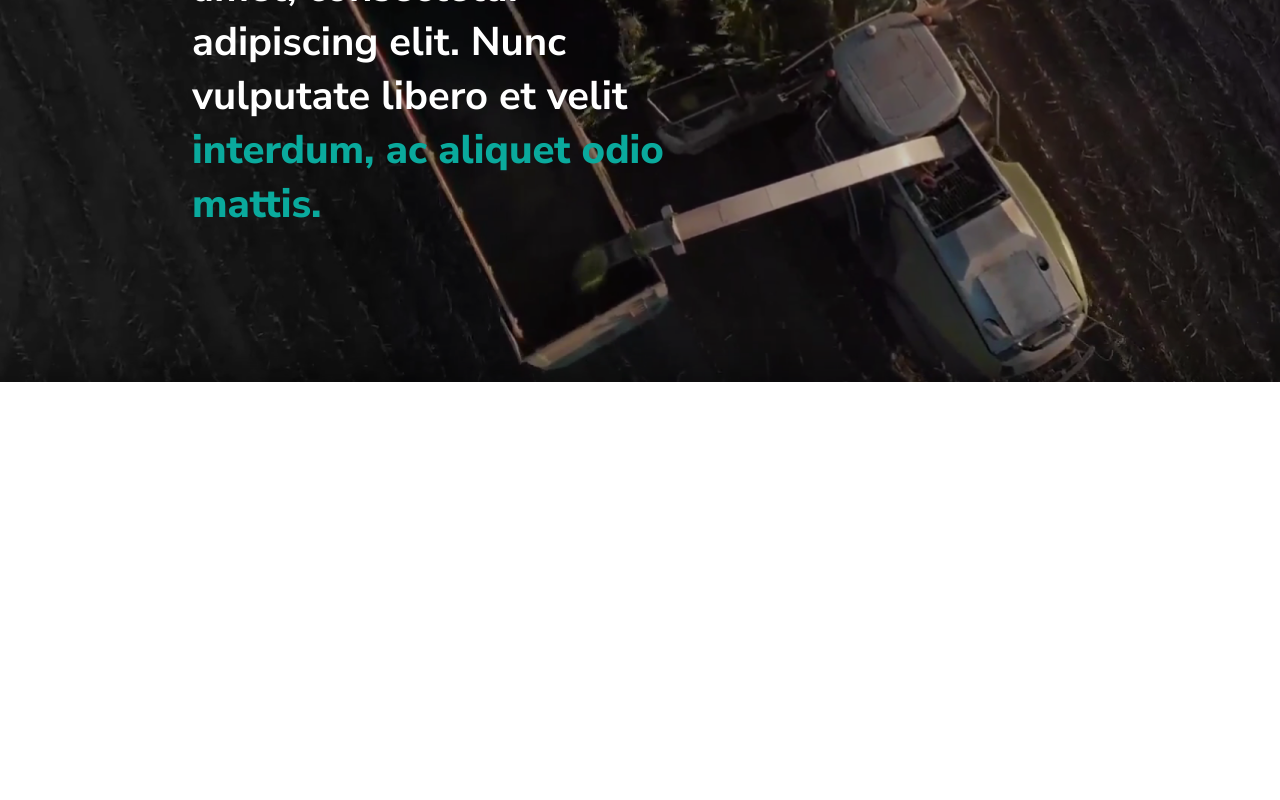
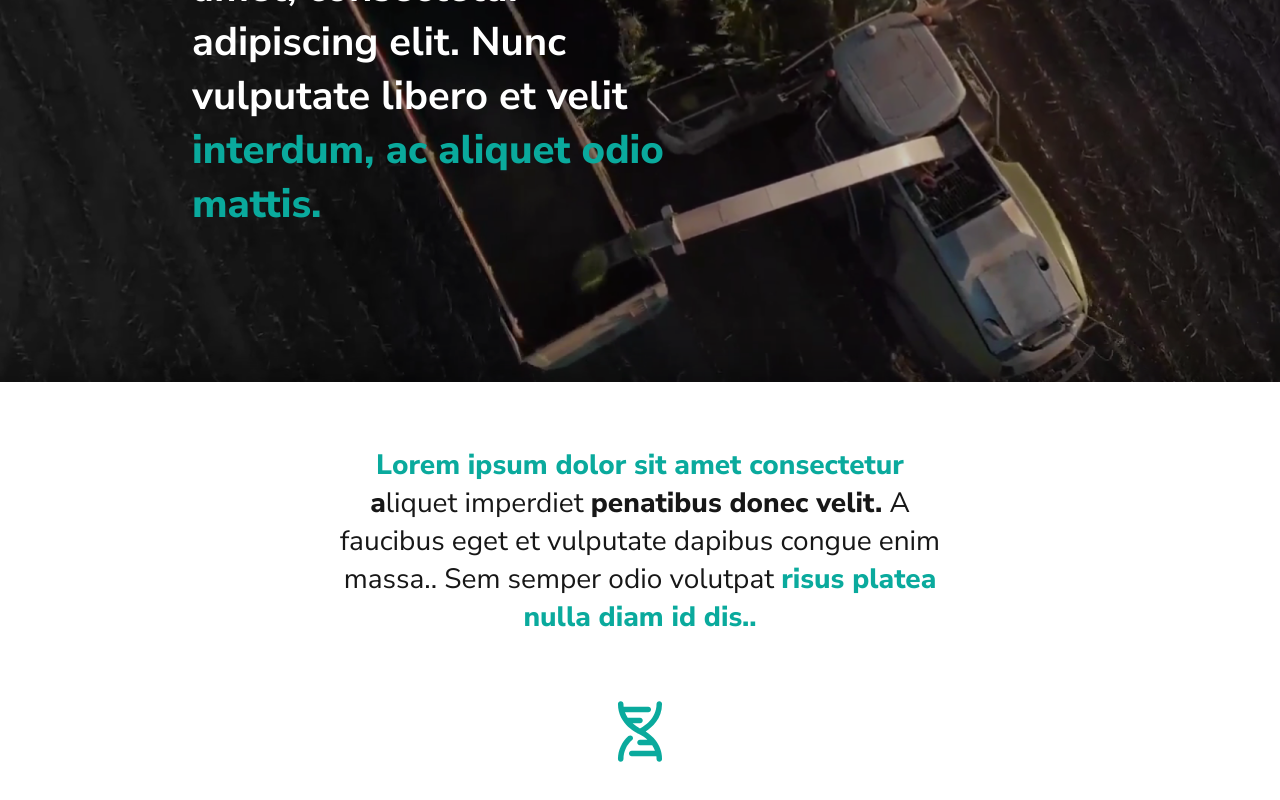
Before and after one commit to EFDillmann/PruebaT-cnicaFrontend-GrupoDelsud, a Next.js app: page / in a window 1280 px wide. Shown: the part 380-1180 px from the top of the page. Before the commit the page ends 800 px from the top, so only its background shows below. Built offline with nearby package versions, Linux system fonts and the light colour scheme.

Commit message:
personalizable texts and about responsive

```diff
--- a/src/app/globals.css
+++ b/src/app/globals.css
@@ -32,9 +32,22 @@ a {
     text-decoration: none;
 }
 
+b {
+    font-weight: 800;
+}
+
 button {
     cursor: pointer;
     border: none;
+}
+
+.container {
+    display: flex;
+    flex-direction: column;
+    align-items: center;
+    justify-content: center;
+
+    width: 100%;
 }
 
 .cyan-text {
--- a/src/app/page.tsx
+++ b/src/app/page.tsx
@@ -1,15 +1,32 @@
+import AboutText from "@/landing/components/sections/About/AboutText";
 import Hero from "@/landing/components/sections/Hero/Hero";
 import Navbar from "@/landing/components/sections/Navbar/Navbar";
 
 export default function Home() {
     return (
         <>
-            <header id="header">
+            <header id="header" className="container">
                 <Navbar />
+                <Hero>
+                    Lorem ipsum dolor sit amet, consectetur adipiscing elit.
+                    Nunc vulputate libero et velit{" "}
+                    <span className="cyan-text">
+                        interdum, ac aliquet odio mattis.
+                    </span>
+                </Hero>
+                <AboutText>
+                    <span className="cyan-text">
+                        Lorem ipsum dolor sit amet consectetur
+                    </span>{" "}
+                    <b>a</b>liquet imperdiet <b>penatibus donec velit.</b> A
+                    faucibus eget et vulputate dapibus congue enim massa.. Sem
+                    semper odio volutpat{" "}
+                    <span className="cyan-text">
+                        risus platea nulla diam id dis..
+                    </span>
+                </AboutText>
             </header>
-            <main id="main">
-                <Hero />
-            </main>
+            <main id="main"></main>
             <footer id="footer"></footer>
         </>
     );
--- /dev/null
+++ b/src/landing/components/sections/About/AboutText.tsx
@@ -0,0 +1,26 @@
+import { PropsWithChildren } from "react";
+
+import styles from "./about-text.module.css";
+import Image from "next/image";
+
+const AboutText = ({ children }: PropsWithChildren) => {
+    return (
+        <section className={styles["about-text"]}>
+            <p className={styles.text}>{children}</p>
+
+            <div className={styles["dna-icon"]}>
+                <Image
+                    src="/svgs/dna.svg"
+                    alt="Dna icon"
+                    layout="responsive"
+                    width={24}
+                    height={24}
+                    unoptimized
+                    priority
+                />
+            </div>
+        </section>
+    );
+};
+
+export default AboutText;
--- /dev/null
+++ b/src/landing/components/sections/About/about-text.module.css
@@ -0,0 +1,39 @@
+.about-text {
+    display: flex;
+    flex-direction: column;
+    align-items: center;
+    justify-content: center;
+    gap: 3rem;
+
+    max-width: 80%;
+    margin-block: 3rem;
+}
+
+.text {
+    font-size: 0.9rem;
+    font-weight: 400;
+    text-align: center;
+}
+
+.dna-icon {
+    height: 24px;
+    width: 24px;
+}
+
+@media (width > 768px) {
+    .about-text {
+        gap: 4rem;
+
+        max-width: 47%;
+        margin-block: 4rem;
+    }
+
+    .text {
+        font-size: 1.75rem;
+    }
+
+    .dna-icon {
+        height: 46px;
+        width: 46px;
+    }
+}
--- a/src/landing/components/sections/Hero/Hero.tsx
+++ b/src/landing/components/sections/Hero/Hero.tsx
@@ -1,15 +1,10 @@
+import { PropsWithChildren } from "react";
 import styles from "./hero.module.css";
 
-const Hero = () => {
+const Hero = ({ children }: PropsWithChildren) => {
     return (
         <section className={styles.hero}>
-            <p className={styles.text}>
-                Lorem ipsum dolor sit amet, consectetur adipiscing elit. Nunc
-                vulputate libero et velit{" "}
-                <span className="cyan-text">
-                    interdum, ac aliquet odio mattis.
-                </span>
-            </p>
+            <p className={styles.text}>{children}</p>
         </section>
     );
 };
```
